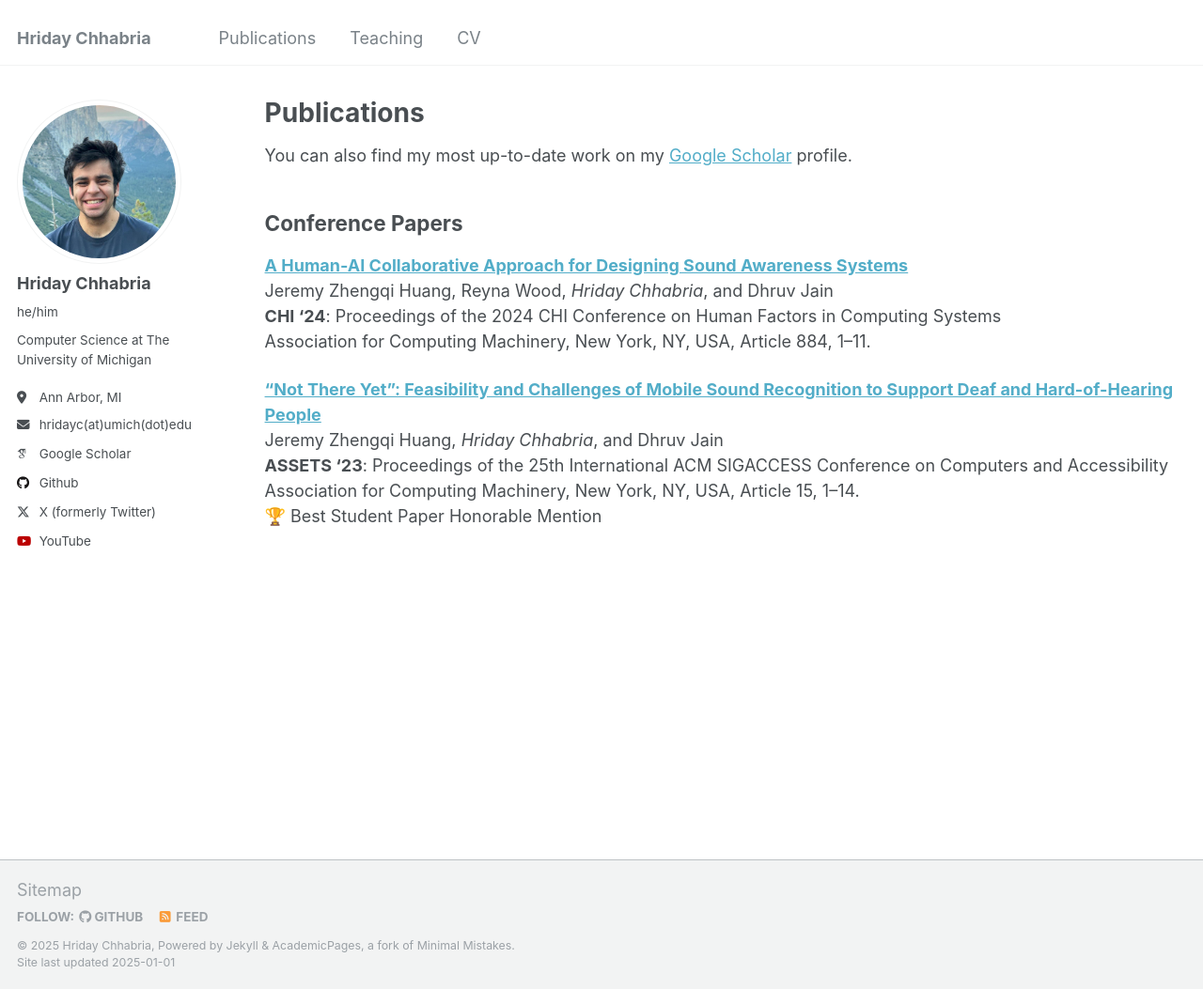
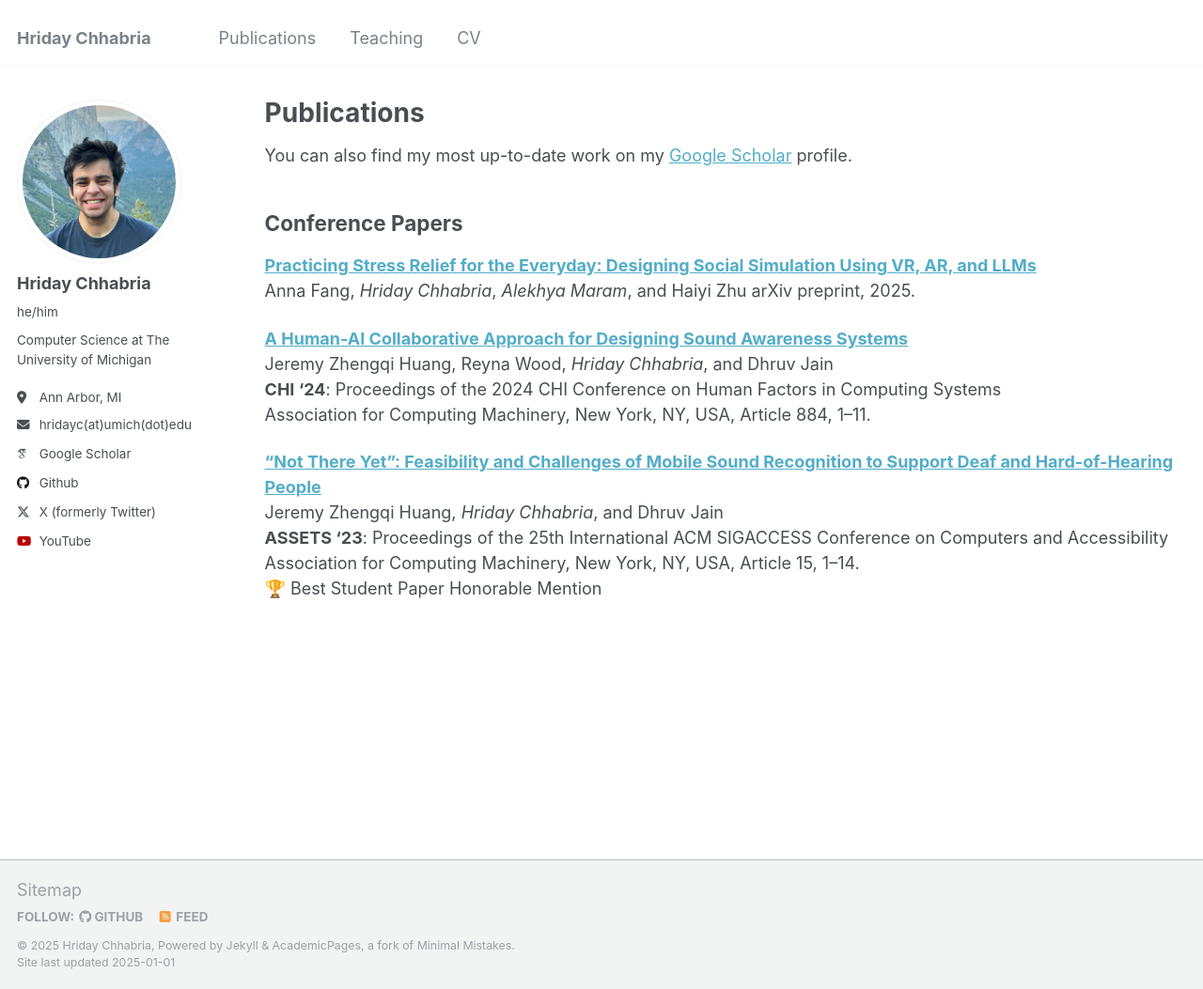
Before and after one commit to hridayc7/hridayc7.github.io, a Jekyll site: the page built from _pages/publications.md, in a window 1280 px wide and 1053 px high. Shown: the whole window at 94% size. Built offline with Jekyll 4.4.1, drawn with Linux system fonts in a browser that asks for light colours; some web fonts are replaced; a file with an impossible date is left out.

Commit message:
Added Simulus Preprint pub to personal site

```diff
--- a/_pages/publications.md
+++ b/_pages/publications.md
@@ -8,6 +8,10 @@ author_profile: true
 You can also find my most up-to-date work on my [Google Scholar](https://scholar.google.com/citations?user=kT1Wm7oAAAAJ&hl=en) profile.
 
 ## Conference Papers
+[**Practicing Stress Relief for the Everyday: Designing Social Simulation Using VR, AR, and LLMs**](../publication/2025-simulus-design-study)
+Anna Fang, *Hriday Chhabria*, *Alekhya Maram*, and Haiyi Zhu
+arXiv preprint, 2025.
+
 [**A Human-AI Collaborative Approach for Designing Sound Awareness Systems**](../publication/2024-chi-human-ai-sound-awareness)<br/>
 Jeremy Zhengqi Huang, Reyna Wood, *Hriday Chhabria*, and Dhruv Jain<br/>
 **CHI '24**: Proceedings of the 2024 CHI Conference on Human Factors in Computing Systems<br/>
```
Also changed, not shown: _publications/2025-simulus-design-study.md (added, +19 -0 lines), _publications/2024-chi-human-ai-sound-awareness copy.md (renamed from _publications/2024-chi-human-ai-sound-awareness.md).
